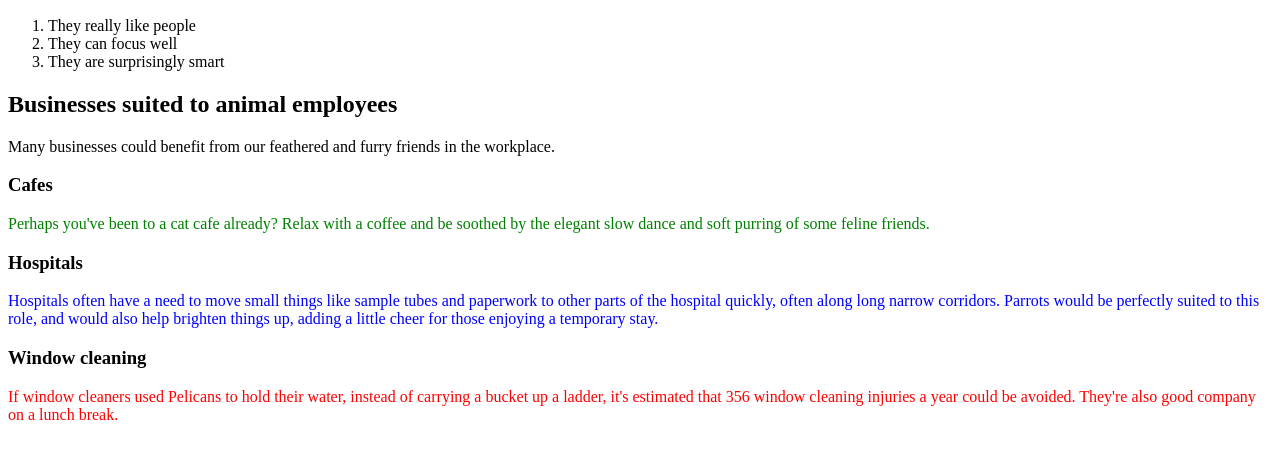
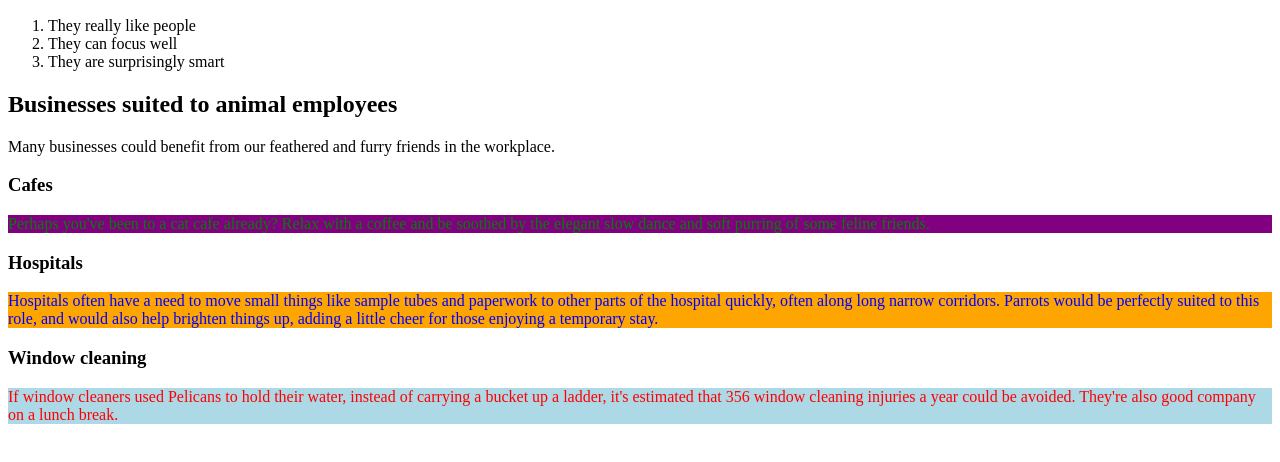
Before and after one commit to DMU-P2668932/Coding, a plain HTML site: page lab2.html in a window 1280 px wide. Shown: the part 110-572 px from the top of the page. Drawn offline with Linux system fonts and the light colour scheme.

Commit message:
Add files via upload

```diff
--- a/lab2.html
+++ b/lab2.html
@@ -16,15 +16,15 @@
     <p>Many businesses could benefit from our feathered and furry friends in the
     workplace.</p>
     <h3>Cafes</h3>
-    <p style="color: green">Perhaps you've been to a cat cafe already? Relax with a coffee and be
+    <p style="color: green; background-color: purple">Perhaps you've been to a cat cafe already? Relax with a coffee and be
     soothed by the elegant slow dance and soft purring of some feline friends.</p>
 <h3>Hospitals</h3>
-<p style="color: blue">Hospitals often have a need to move small things like sample tubes and paperwork
+<p style="color: blue; background-color: orange">Hospitals often have a need to move small things like sample tubes and paperwork
  to other parts of the hospital quickly, often along long narrow corridors.
  Parrots would be perfectly suited to this role, and would also help brighten
  things up, adding a little cheer for those enjoying a temporary stay.</p>
  <h3>Window cleaning</h3>
- <p style="color: red">If window cleaners used Pelicans to hold their water, instead of carrying a
+ <p style="color: red; background-color: lightblue">If window cleaners used Pelicans to hold their water, instead of carrying a
  bucket up a ladder, it's estimated that 356 window cleaning injuries a year
  could be avoided. They're also good company on a lunch break.</p>
   </body>
```
